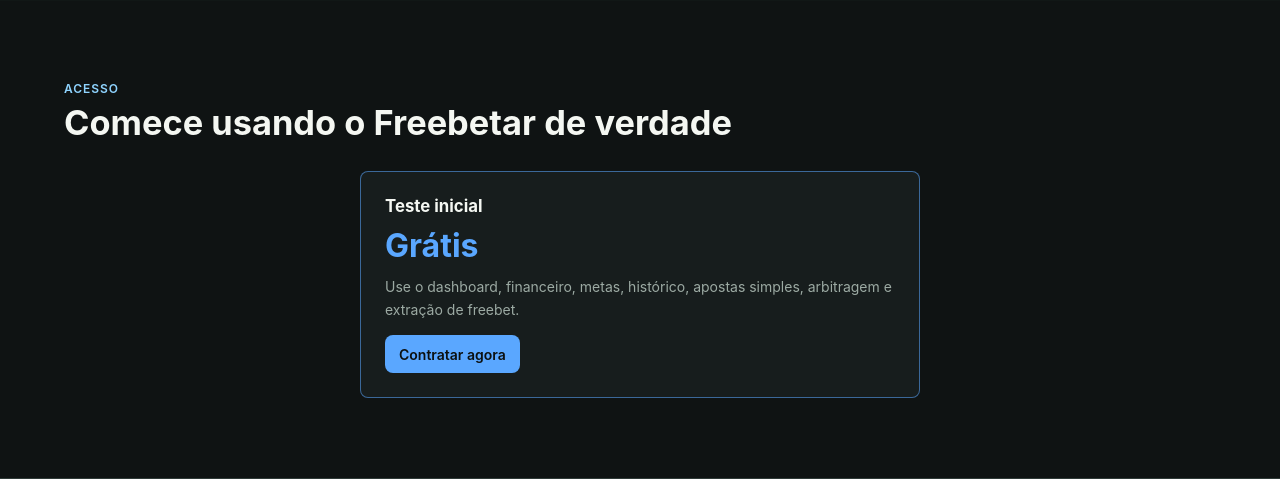
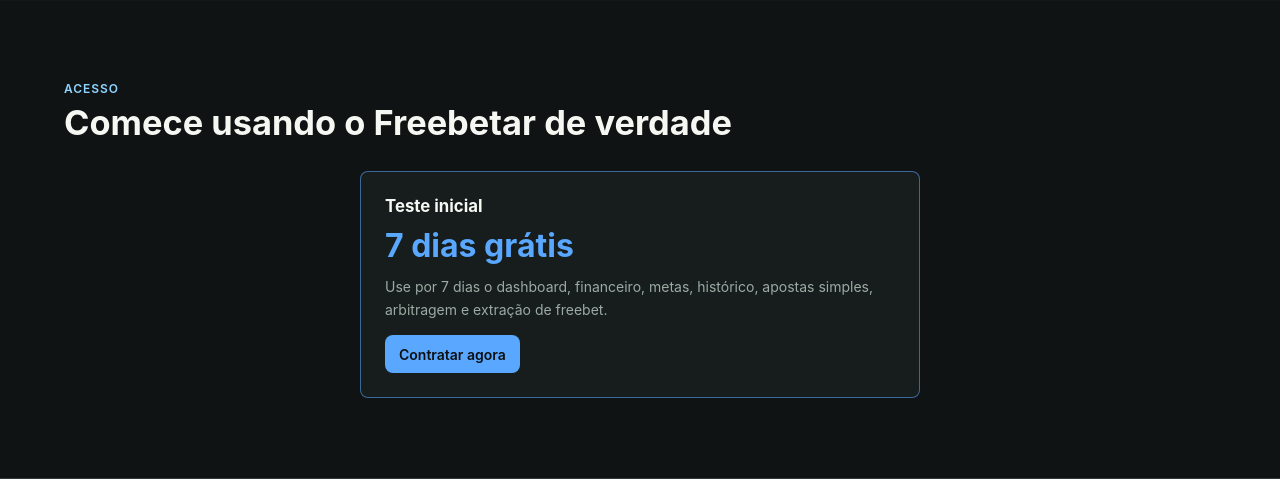
Before and after one commit to mullersilv4/betpilot, a Django app: page /vendas/ in a window 1280 px wide. Shown: the part 2907-3386 px from the top of the page. Run offline with Django 5.2, Linux system fonts and the light colour scheme.

Commit message:
7 dias na pagina de vendas

```diff
--- a/dashboard/templates/dashboard/sales.html
+++ b/dashboard/templates/dashboard/sales.html
@@ -387,8 +387,8 @@
         <div class="sales-plan-grid">
           <article>
             <h3>Teste inicial</h3>
-            <strong>Grátis</strong>
-            <p>Use o dashboard, financeiro, metas, histórico, apostas simples, arbitragem e extração de freebet.</p>
+            <strong>7 dias grátis</strong>
+            <p>Use por 7 dias o dashboard, financeiro, metas, histórico, apostas simples, arbitragem e extração de freebet.</p>
             <a class="primary-button link-button" href="{% url 'dashboard:signup' %}">Contratar agora</a>
           </article>
         </div>
```
